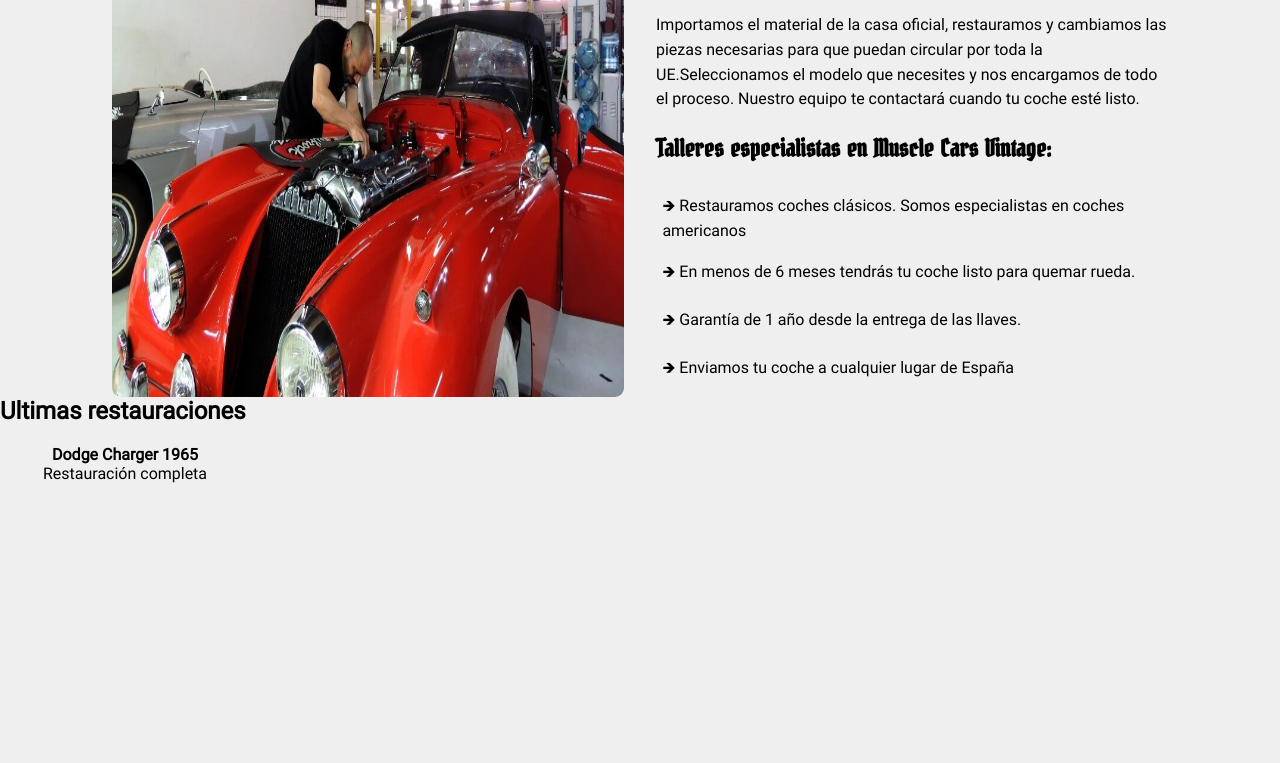
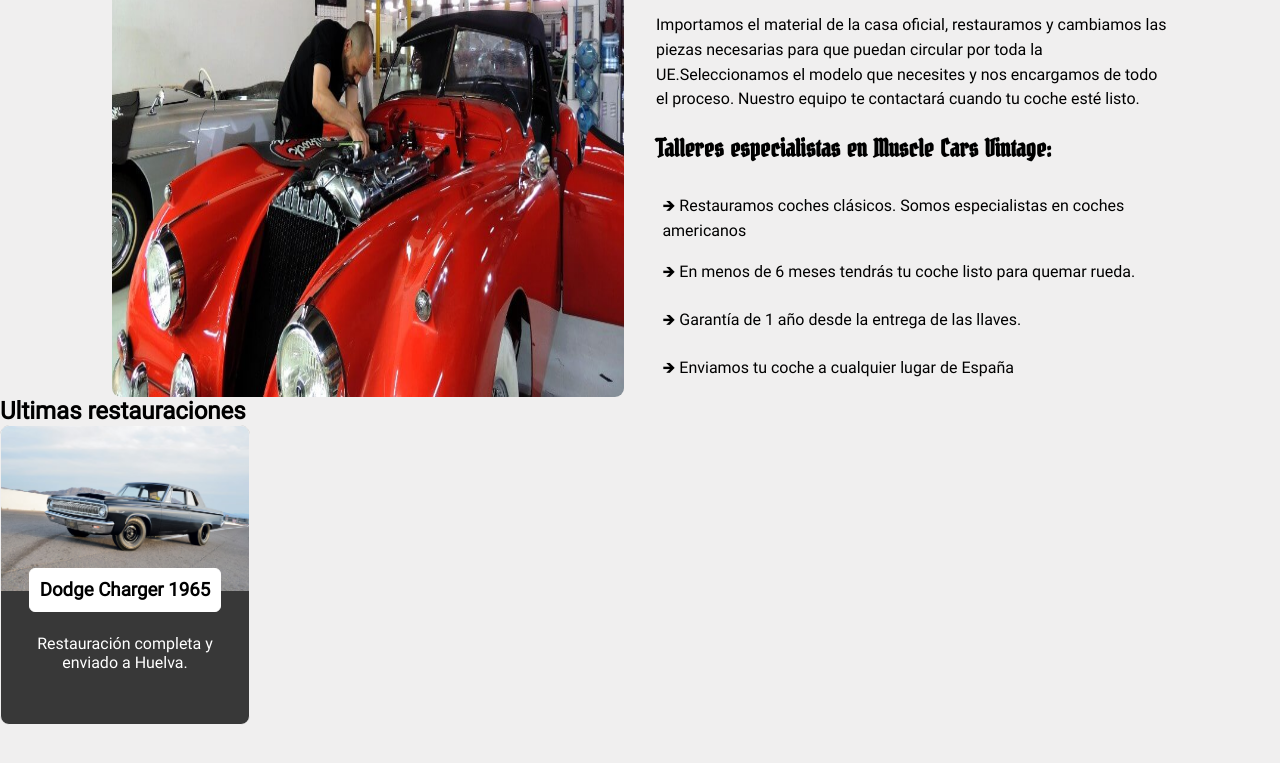
Before and after one commit to rekloyd/vintageCars, a plain HTML site: page restauración.html in a window 1280 px wide. Shown: the part 884-1647 px from the top of the page. After the commit the page ends 1625 px from the top, so only its background shows below. Drawn offline with Linux system fonts and the light colour scheme.

Commit message:
Created the last restoration card design

```diff
--- a/restauración.html
+++ b/restauración.html
@@ -63,12 +63,12 @@
 <section class="sectionCRestauracion">
     <h2>Ultimas restauraciones</h2>
     <div class="card card1">
-        <h4>Dodge Charger 1965</h4>
-        <p>Restauración completa</p>
+        <div class="cardText">
+            <h3>Dodge Charger 1965</h3>
+        </div>
+        <p style="color:white;margin-bottom: 2rem; text-align: center;">Restauración completa y enviado a Huelva.</p>
+
     </div>
-    <div class="card card2"></div>
-    <div class="card card3"></div>
-    <div class="card card4"></div>
 </section>
 
 <section class="sectionDRestauracion">
--- a/styles/style.css
+++ b/styles/style.css
@@ -247,7 +247,11 @@ p[class="textoHero"] {
     justify-items: center;
 }
 
-.card {
+
+
+
+
+.cardIndex {
     padding: 20px;
     max-width: 250px;
     height: 300px;
@@ -256,6 +260,7 @@ p[class="textoHero"] {
     align-items:center;
     border-radius: 9px;
 }
+
 
 .card:hover{
     box-shadow: 0 2px 5px rgba(0, 0, 0, 0.7);
@@ -405,3 +410,39 @@ p[class="textoHero"] {
     font-size: 2.8rem;
     letter-spacing: 2;
 }
+
+
+
+.card {
+    padding: 20px;
+    max-width: 250px;
+    width: 350px;
+    height: 300px;
+    display: flex;
+    flex-direction: column;
+    align-items: center;
+    justify-content: flex-end;
+    border-radius: 9px;
+    border: 1px solid #f0efef;
+    background-color: #383838;
+}
+
+
+
+.card1 {
+    background-image: url(../images/dodge-slider.avif);
+    background-repeat: no-repeat;
+    background-size: 100% auto;
+    background-position: top;
+}
+
+.cardText {
+    display: flex;
+    flex-direction: column;
+    align-items: flex-end;
+    border: 1px solid white;
+    margin-bottom:1.4rem;
+    background-color: white;
+    padding: 10px;
+    border-radius: 6px
+}
```
Also changed, not shown: index.html (+4 -4 lines).
